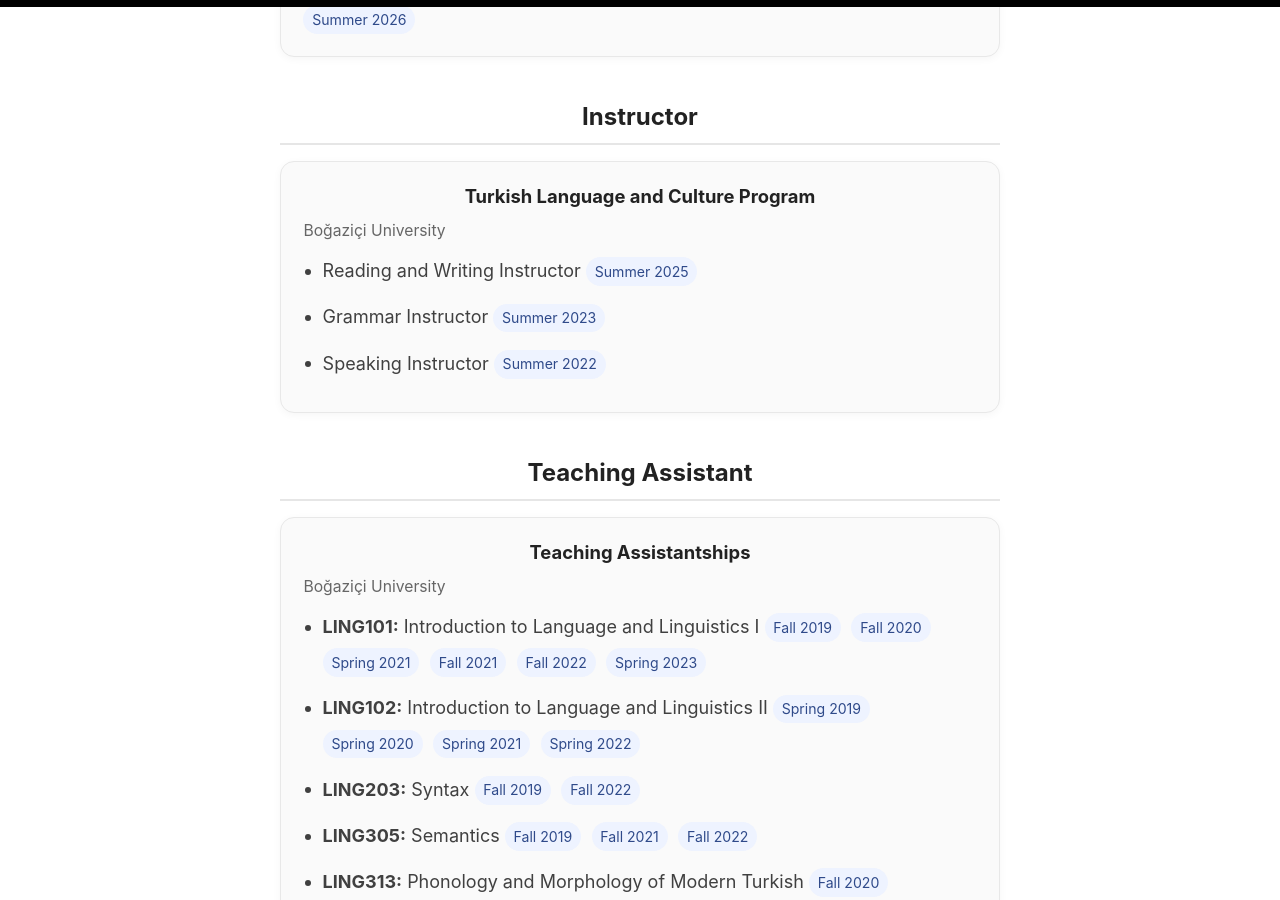
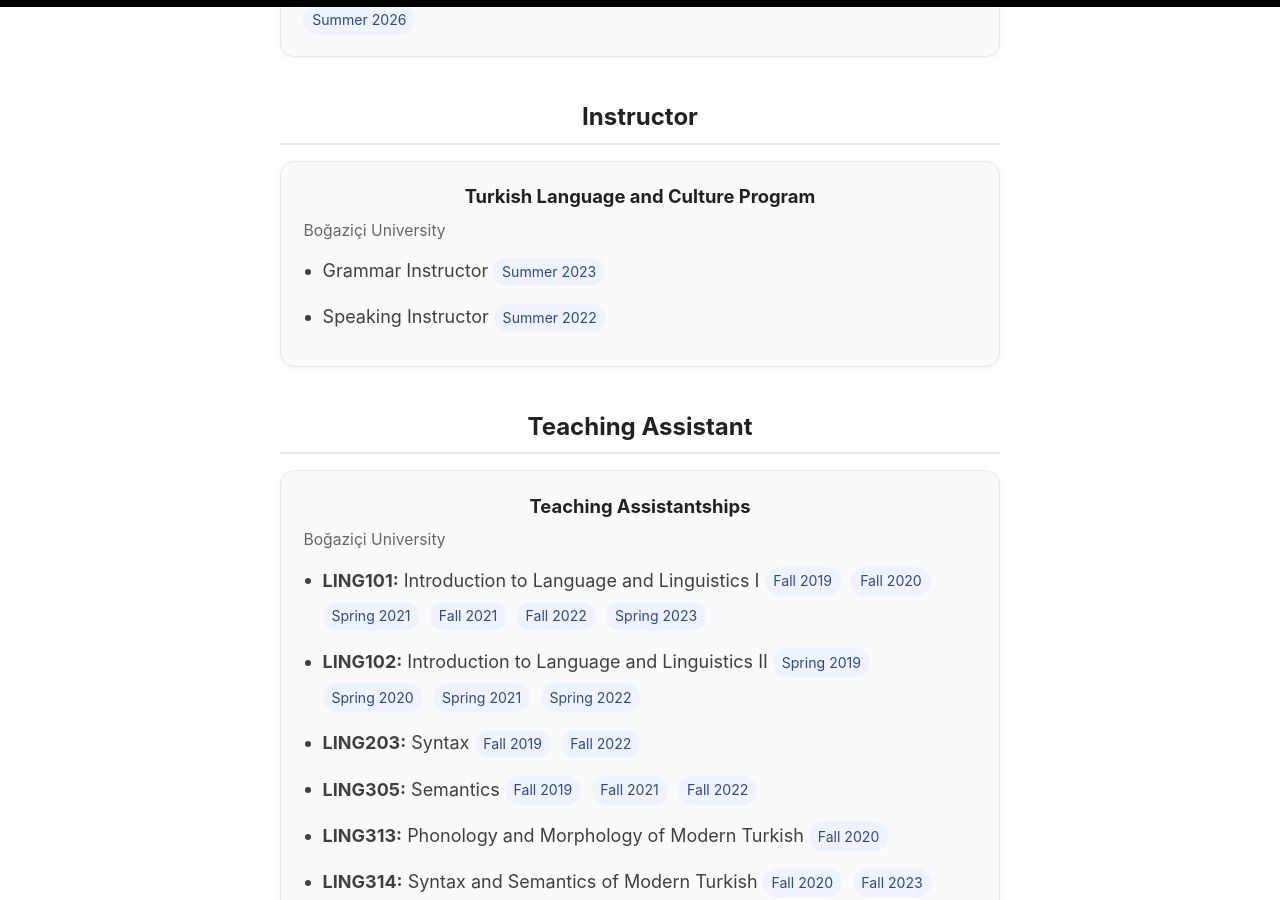
Before and after one commit to furkandikmen/furkandikmen.github.io, a Jekyll site: the page built from _pages/teaching.md, in a window 1280 px wide and 900 px high, scrolled down 618 px. Built offline with Jekyll 4.4.1, drawn with Linux system fonts in a browser that asks for light colours.

Commit message:
Remove Reading and Writing Instructor from teaching list
Removed Reading and Writing Instructor entry for Summer 2025.

```diff
--- a/_pages/teaching.md
+++ b/_pages/teaching.md
@@ -96,7 +96,6 @@ permalink: /teaching/
     <h3 class="teaching-title">Turkish Language and Culture Program</h3>
     <p class="teaching-place">Boğaziçi University</p>
     <ul class="role-list">
-      <li>Reading and Writing Instructor <span class="tag">Summer 2025</span></li>
       <li>Grammar Instructor <span class="tag">Summer 2023</span></li>
       <li>Speaking Instructor <span class="tag">Summer 2022</span></li>
     </ul>
```
